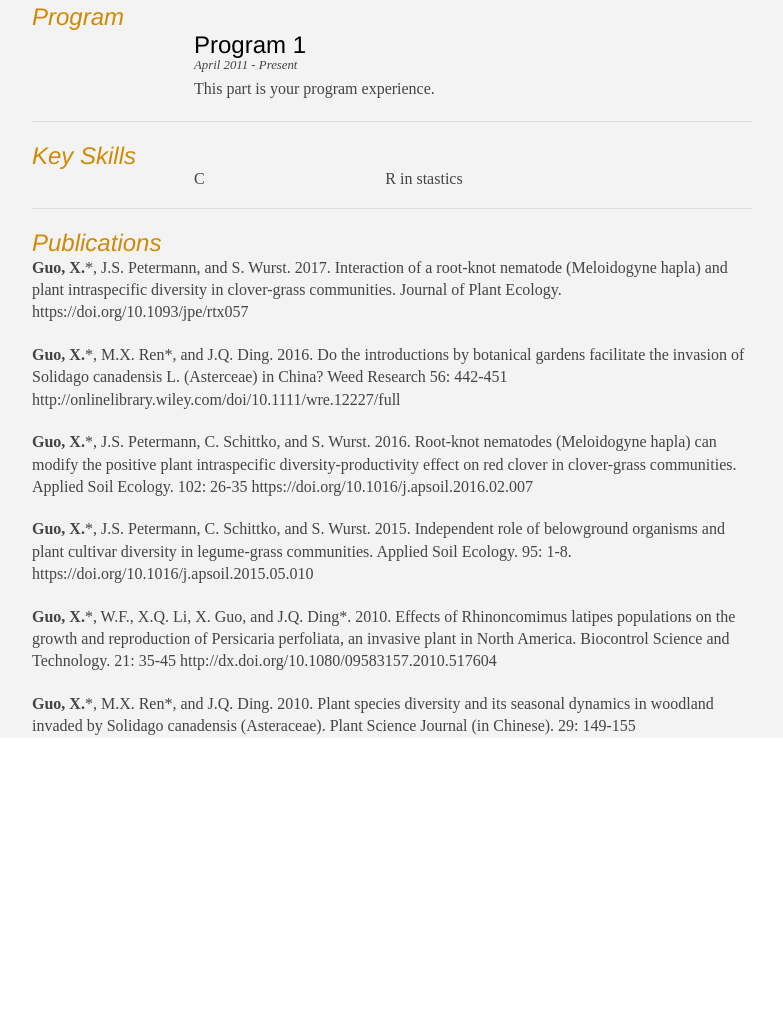
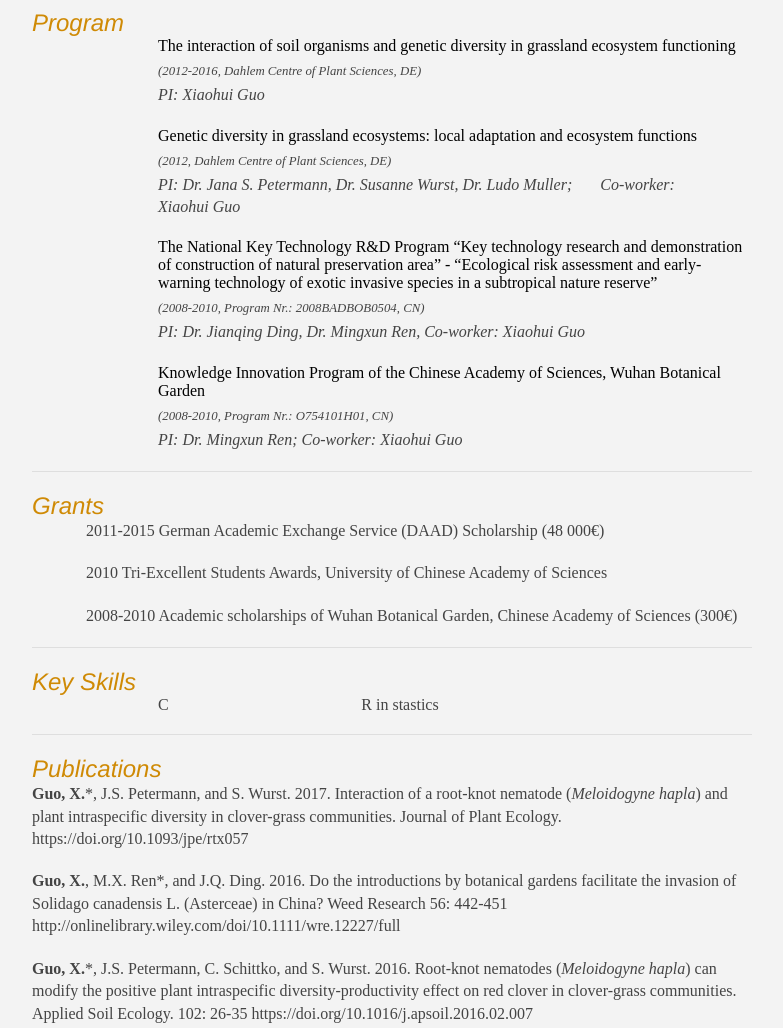
Before and after one commit to xhguo86/xhguo86.github.io, a plain HTML site: page index.html in a window 1280 px wide. Shown: the part 786-1814 px from the top of the page, without its empty margins (248-1031 px from the left). Before the commit the page ends 1554 px from the top, so only its background shows below. Drawn offline with Linux system fonts and the light colour scheme; a web font is replaced by a local one.

Commit message:
change css and grants
changes css add grants.

```diff
--- a/index.html
+++ b/index.html
@@ -24,7 +24,8 @@
 
 		<div id="name">
 			<h1 class="quickFade delayTwo">Guo, Xiaohui</h1>
-			<h2 class="quickFade delayThree">Doctor.</h2>
+            <h2 class="quickFade delayThree">Dr.rer.nat</h2>
+		<!--<h2 class="quickFade delayThree">Doctor.</h2>-->
 		</div>
 
 		<div id="contactDetails" class="quickFade delayFour">
@@ -32,7 +33,6 @@
 				<li>Email: <a href="xhguo86@hotmail.com" target="_blank">xhguo86@hotmail.com</a></li>
 				<li>Web: <a href="http://xhguo86.github.io">http://xhguo86.github.io</a></li>
 				<li>Tel: +86(0)2151630702</li>
-				<li>Fax: +49(0)3083854869</li>
 			</ul>
 		</div>
 		<div class="clear"></div>
@@ -45,8 +45,8 @@
 					<h1>Research Interest</h1>
 				</div>
 
-				<div class="sectionContent">
-					<h3>The effects of soil organisms in biodiversity and ecosystem functioning (BEF) relationship</h3>
+				<div class="sectionContent2">
+					<h3>The effects of soil organisms in biodiversity and ecosystem functioning (BEF) </h3>
 					<h3>Soil food web and ecosystem functioning</h3>
      				<h3>Climate change and BEF relationship </h3>
 				</div>
@@ -92,15 +92,15 @@
 
 					<!--<p>Advisors: &nbsp &nbsp &nbsp Prof. Dr. Susanne Wurst  &nbsp & &nbsp Prof. Dr. Jana S. Petermann</p>
 					-->
-					<p>
+					<p></p>
 				</article>
 
  				<article>
 					<h3>09.2015 ~ 06.2016 &nbsp  &nbsp <span style="font-weight:bold;">Wissenschaftliche Mitarbeiter.</span>&nbsp &nbsp </h3>
-					<p>Freie Universität Berlin. Working group ‘Functional Biodiversity’</<br /> Sponsoring Scientist: Dr. Susanne Wurst</p>
+					<p>Freie Universität Berlin. Working group ‘Functional Biodiversity’</<br/> Sponsoring Scientist: Dr. Susanne Wurst</p>
 					<!--<p>Advisors: &nbsp &nbsp &nbsp Prof. Dr. Susanne Wurst  &nbsp & &nbsp Prof. Dr. Jana S. Petermann</p>
 					-->
-					<p>
+					<p></p>
 				</article>
 
 			</div>
@@ -112,16 +112,65 @@
 				<h1>Program</h1>
 			</div>
 
-			<div class="sectionContent">
+			<div class="sectionContent2">
 				<article>
-					<h2>Program 1</h2>
-					<p class="subDetails">April 2011 - Present</p>
-					<p>This part is your program experience.</p>
+					<h3>The interaction of soil organisms and genetic diversity in grassland ecosystem functioning</h3>
+					<p class="subDetails">(2012-2016, Dahlem Centre of Plant Sciences, DE)</p>
+                    <p><span style="font-style:italic;">PI: Xiaohui Guo</span></p>
+					<!--<p>This part is your program experience.</p>-->
+                    <p></p>
 				</article>
+			</div>
+            <div class="sectionContent2">
+                <article>
+                    <h3>Genetic diversity in grassland ecosystems: local adaptation and ecosystem functions</h3>
+                    <p class="subDetails">(2012, Dahlem Centre of Plant Sciences, DE)</p>
+                    <p><span style="font-style:italic;">PI: Dr. Jana S. Petermann, Dr. Susanne Wurst, Dr. Ludo Muller;
+                    &nbsp &nbsp &nbsp Co-worker: Xiaohui Guo</span></p>
+                    <!--<p>This part is your program experience.</p>-->
+                    <p></p>
+                </article>
 
-			</div>
+            </div>
+            <div class="sectionContent2">
+                <article>
+                <h3>The National Key Technology R&D Program “Key technology research and demonstration of construction of natural preservation area” - “Ecological risk assessment and early-warning technology of exotic invasive species in a subtropical nature reserve”</h3>
+                <p class="subDetails">(2008-2010, Program Nr.: 2008BADBOB0504, CN)</p>
+                <p><span style="font-style:italic;">PI: Dr. Jianqing Ding, Dr. Mingxun Ren, Co-worker: Xiaohui Guo</span></p>
+                <!--<p>This part is your program experience.</p>-->
+                <p></p>
+                </article>
+
+            </div>
+            <div class="sectionContent2">
+                <article>
+                <h3>Knowledge Innovation Program of the Chinese Academy of Sciences, Wuhan Botanical Garden</h3>
+                <p class="subDetails"> (2008-2010, Program Nr.: O754101H01, CN)</p>
+                <p><span style="font-style:italic;">PI: Dr. Mingxun Ren; Co-worker: Xiaohui Guo</span></p>
+                    <!--<p>This part is your program experience.</p>-->
+                    <p></p>
+                </article>
+
+            </div>
 			<div class="clear"></div>
 		</section>
+
+
+        <section>
+            <div class="sectionTitle">
+                <h1>Grants</h1>
+            </div>
+
+            <div class="sectionGrant">
+                <article>
+                    <p>2011-2015 German Academic Exchange Service (DAAD) Scholarship (48 000€)</p>
+                    <p>2010 Tri-Excellent Students Awards, University of Chinese Academy of Sciences</p>
+                    <p>2008-2010 Academic scholarships of Wuhan Botanical Garden, Chinese Academy of Sciences (300€)</p>
+                </article>
+            </div>
+            <div class="clear"></div>
+        </section>
+
 
 
 		<section>
@@ -129,7 +178,7 @@
 				<h1>Key Skills</h1>
 			</div>
 
-			<div class="sectionContent">
+			<div class="sectionContent2">
 				<ul class="keySkills">
 	                <li>C</li>
 					<li>R in stastics</li>
@@ -154,15 +203,38 @@
 		</section>
 	<div>
          <p>
-		<span style="font-weight:bold;">Guo, X.</span><sup>*</sup>, J.S. Petermann, and S. Wurst. 2017. Interaction of a root-knot nematode (<em>Meloidogyne hapla</em>) and plant intraspecific diversity in clover-grass communities. <em>Journal of Plant Ecology</em>. https://doi.org/10.1093/jpe/rtx057</p>
-		 <p><span style="font-weight:bold;">Guo, X.</span><sup>*</sup>, M.X. Ren<sup>*</sup>, and J.Q. Ding. 2016. Do the introductions by botanical gardens facilitate the invasion of <em>Solidago canadensis</em> L. (Asterceae) in China? <em>Weed Research</em> 56: 442-451 http://onlinelibrary.wiley.com/doi/10.1111/wre.12227/full</p>
-		 <p><span style="font-weight:bold;">Guo, X.</span><sup>*</sup>, J.S. Petermann, C. Schittko, and S. Wurst. 2016. Root-knot nematodes (<em>Meloidogyne hapla</em>) can modify the positive plant intraspecific diversity-productivity effect on red clover in clover-grass communities. <em>Applied Soil Ecology</em>. 102: 26-35 https://doi.org/10.1016/j.apsoil.2016.02.007</p>
+		<span style="font-weight:bold;">Guo, X.</span><sup>*</sup>, J.S. Petermann, and S. Wurst. 2017. Interaction of a root-knot nematode (<span style="font-style:italic;">Meloidogyne hapla</span>) and plant intraspecific diversity in clover-grass communities. <em>Journal of Plant Ecology</em>. https://doi.org/10.1093/jpe/rtx057</p>
+		 <p><span style="font-weight:bold;">Guo, X.</span>, M.X. Ren<sup>*</sup>, and J.Q. Ding. 2016. Do the introductions by botanical gardens facilitate the invasion of <em>Solidago canadensis</em> L. (Asterceae) in China? <em>Weed Research</em> 56: 442-451 http://onlinelibrary.wiley.com/doi/10.1111/wre.12227/full</p>
+		 <p><span style="font-weight:bold;">Guo, X.</span><sup>*</sup>, J.S. Petermann, C. Schittko, and S. Wurst. 2016. Root-knot nematodes (<span style="font-style:italic;">Meloidogyne hapla</span>) can modify the positive plant intraspecific diversity-productivity effect on red clover in clover-grass communities. <em>Applied Soil Ecology</em>. 102: 26-35 https://doi.org/10.1016/j.apsoil.2016.02.007</p>
 		 <p><span style="font-weight:bold;">Guo, X.</span><sup>*</sup>, J.S. Petermann, C. Schittko, and S. Wurst. 2015. Independent role of belowground organisms and plant cultivar diversity in legume-grass communities. <em>Applied Soil Ecology</em>. 95: 1-8. https://doi.org/10.1016/j.apsoil.2015.05.010</p>
-		<p><span style="font-weight:bold;">Guo, X.</span><sup>*</sup>, W.F., X.Q. Li, <strong>X. Guo,</strong> and J.Q. Ding<span id="OLE_LINK8" class="anchor"><span id="OLE_LINK9" class="anchor"></span></span><sup>*</sup>. 2010. Effects of <em>Rhinoncomimus latipes</em> populations on the growth and reproduction of <em>Persicaria perfoliata</em>, an invasive plant in North America. <em>Biocontrol Science and Technology.</em> 21: 35-45 http://dx.doi.org/10.1080/09583157.2010.517604</p>
-		<p><span style="font-weight:bold;">Guo, X.</span><sup>*</sup>, M.X. Ren<sup>*</sup>, and J.Q. Ding. 2010. Plant species diversity and its seasonal dynamics in woodland invaded by <em>Solidago canadensis</em> (Asteraceae). <em>Plant Science Journal</em> (in Chinese). 29: 149-155</p>
+		<p>Guo, W.F., X.Q. Li, <span style="font-weight:bold;">X. Guo</span>, and J.Q. Ding<span id="OLE_LINK8" class="anchor"><span id="OLE_LINK9" class="anchor"></span></span><sup>*</sup>. 2010. Effects of <span style="font-style:italic;">Rhinoncomimus latipes</span> populations on the growth and reproduction of <span style="font-style:italic;">Persicaria perfoliata</span>, an invasive plant in North America. <em>Biocontrol Science and Technology.</em> 21: 35-45 http://dx.doi.org/10.1080/09583157.2010.517604</p>
+		<p><span style="font-weight:bold;">Guo, X.</span>, M.X. Ren<sup>*</sup>, and J.Q. Ding. 2010. Plant species diversity and its seasonal dynamics in woodland invaded by <span style="font-style:italic;">Solidago canadensis</span> (Asteraceae). <em>Plant Science Journal</em> (in Chinese). 29: 149-155</p>
 	</div>
 
+
+        <section>
+            <div class="sectionTitle">
+                <h1>Collaborators</h1>
+            </div>
+
+            <div class="sectionContent2">
+                <article>
+                    <p><a href="http://www.bcp.fu-berlin.de/en/biologie/arbeitsgruppen/botanik/ag_wurst/index.html" target="_blank">Wurst Group, Freie Universität Berlin, DE</a></p>
+                    <p><a href="https://matthiasrillig.wordpress.com/" target="_blank">Rillig Lab, Freie Universität Berlin</a></p>
+                    <p><a href="http://www.uni-goettingen.de/en/212970.html" target="_blank">Kuzyakov Group, Georg-August-University of Goettingen, DE</a></p>
+                    <p><a href="http://ecology.fudan.edu.cn/" target="_blank">Institute of Biodiversity Science, Fudan University, CN</a></p>
+                    <p><a href="http://bioinvasion.wbgcas.cn/" target="_blank">Invasion and biological control lab, Chinese Academy of Sciences, CN</a></p>
+                    <p><a href="https://www.westernsydney.edu.au/hie/people/researchers/professor_elise_pendall" target="_blank">Pendall Group, Western Sydney University, AU</a></p>
+                    <p><a href="https://vesmir.cz/cz/o-nas/autori/h/hejduk-stanislav.html" target="_blank"> Stanislav Hejduk Group, Mendel University in Brno, CZ</a></p>
+                    <p><a href="http://frouz.wz.cz/" target="_blank">Jan Frouz Group, Charles University in Prague, CZ</a></p>
+
+                </article>
+            </div>
+            <div class="clear"></div>
+        </section>
+
 </div>
+
 <script type="text/javascript">
 var gaJsHost = (("https:" == document.location.protocol) ? "https://ssl." : "http://www.");
 document.write(unescape("%3Cscript src='"  + "./ga.js' type='text/javascript'%3E%3C/script%3E"));
--- a/style.css
+++ b/style.css
@@ -122,7 +122,17 @@ section:last-child {
 
 .sectionContent {
 	float: right;
-	width: 77.5%;
+	width: 80%;
+}
+
+.sectionContent2 {
+	float: right;
+	width: 82.5%;
+}
+
+.sectionGrant {
+	float: right;
+	width: 92.5%;
 }
 
 .sectionTitle h1 {
@@ -138,6 +148,13 @@ section:last-child {
 	margin-bottom: -2px;
 }
 
+.sectionContent2 h3 {
+	margin-bottom: 8px;
+}
+
+.sectionContent2 p {
+	width: 87.5%;
+}
 .subDetails {
 	font-size: 0.8em;
 	font-style: italic;
```
